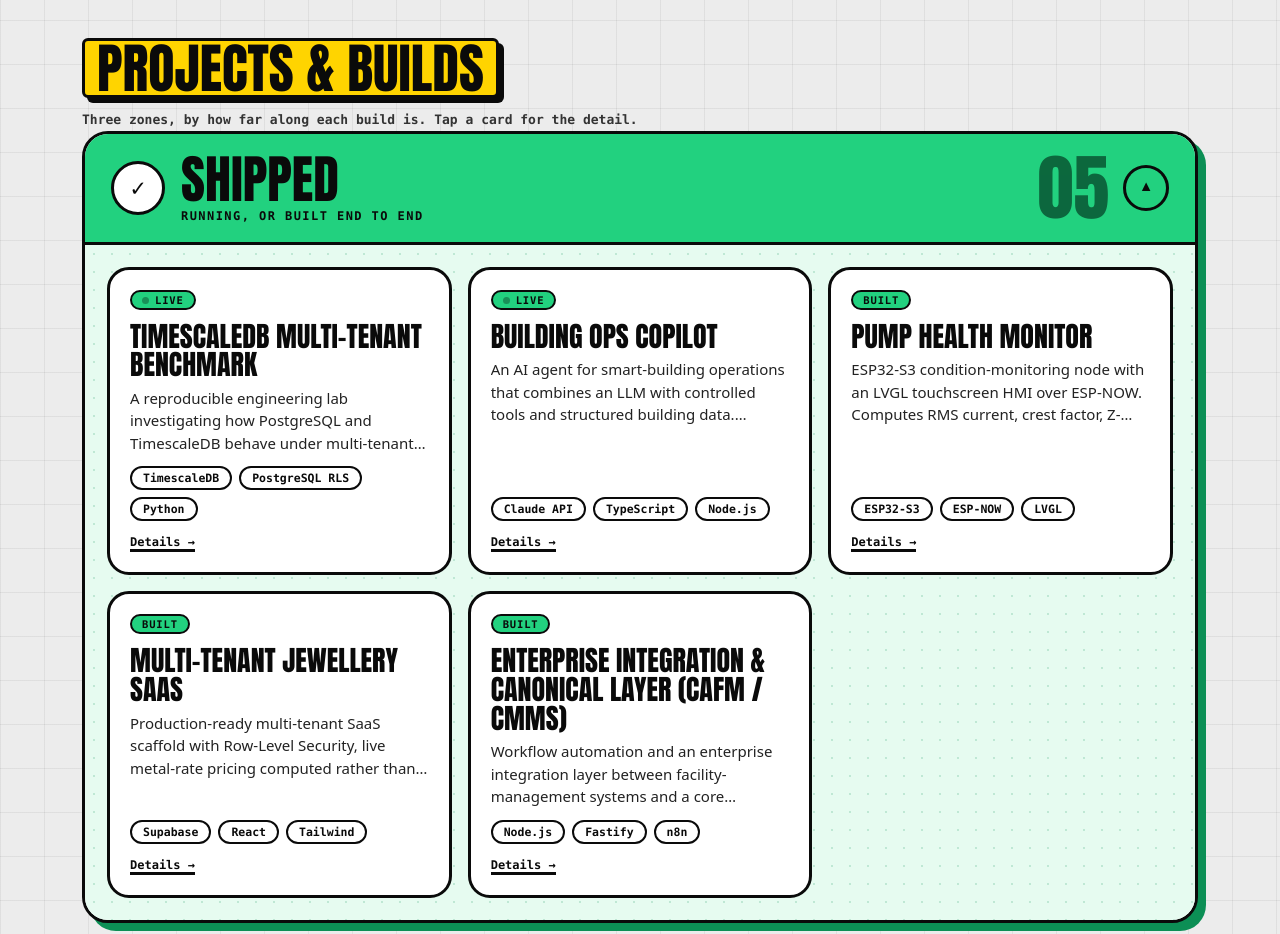
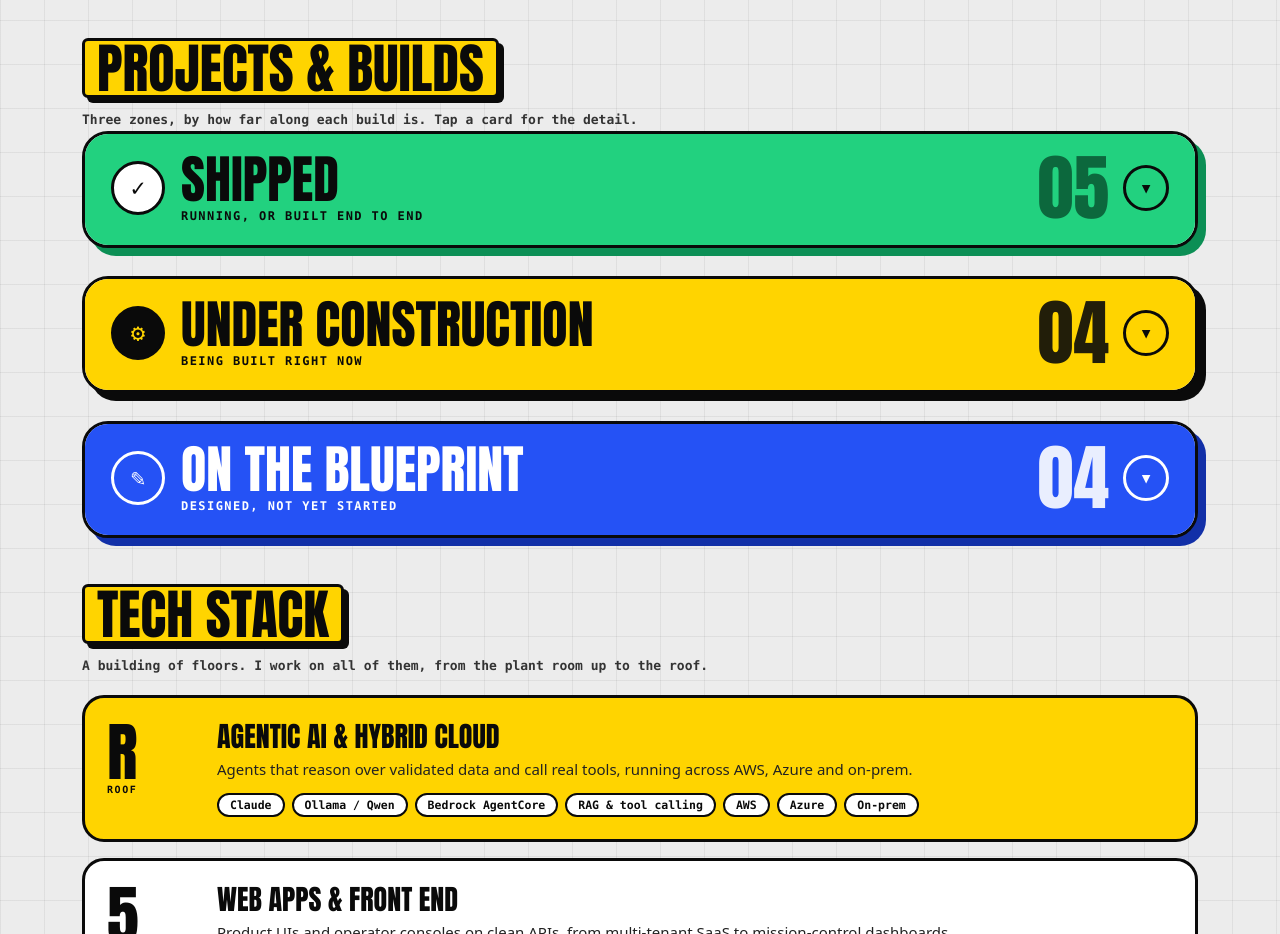
Before and after one commit to capt-jack-21/capt-jack-21.github.io, a plain HTML site: page experiment/index.html in a window 1280 px wide. Shown: the part 2620-3554 px from the top of the page. Drawn offline with Linux system fonts and the light colour scheme.

Commit message:
Experiment: project zones collapsed by default
Co-Authored-By: Claude Sonnet 5.5 <noreply@anthropic.com>
Claude-Session: https://claude.ai/code/session_01PsPejCWEqE5GGwYi4ey7t5

```diff
--- a/experiment/index.html
+++ b/experiment/index.html
@@ -462,8 +462,7 @@ const ZONES=[
  ["wip","Under construction","Being built right now",["wip"],"⚙"],
  ["plan","On the blueprint","Designed, not yet started",["plan"],"✎"]];
 document.getElementById("zones").innerHTML=ZONES.map(z=>{const items=PROJECTS.map((p,i)=>[p,i]).filter(x=>z[3].includes(x[0].st));
- return `<section class="zone z-${z[0]}"><div class="zh" role="button" tabindex="0" aria-expanded="${z[0]==="ship"}"><div class="zt"><span class="zi">${z[4]}</span><div><h3>${z[1]}</h3><p>${z[2]}</p></div></div><div class="zr"><div class="zn">${String(items.length).padStart(2,"0")}</div><span class="zc" aria-hidden="true">▾</span></div></div><div class="zw"><div class="zwi"><div class="zb">${items.map(([p,i])=>`<article class="c proj st-${p.st}" tabindex="0" role="button" data-proj="${i}" data-st="${p.st}"><div class="lab"><span class="pill ${p.st==="live"?"lv":""}">${STATUS[p.st]}</span></div><h3>${E(p.n)}</h3><p class="sm">${E(p.d)}</p><div class="chips">${chips(p.tags.slice(0,3))}</div>${p.st==="wip"?'<div class="bar"></div>':""}<span class="go">Details →</span></article>`).join("")}</div></div></div></section>`}).join("");
-document.querySelectorAll(".zone").forEach((z,i)=>{if(!i)z.classList.add("open")});
+ return `<section class="zone z-${z[0]}"><div class="zh" role="button" tabindex="0" aria-expanded="false"><div class="zt"><span class="zi">${z[4]}</span><div><h3>${z[1]}</h3><p>${z[2]}</p></div></div><div class="zr"><div class="zn">${String(items.length).padStart(2,"0")}</div><span class="zc" aria-hidden="true">▾</span></div></div><div class="zw"><div class="zwi"><div class="zb">${items.map(([p,i])=>`<article class="c proj st-${p.st}" tabindex="0" role="button" data-proj="${i}" data-st="${p.st}"><div class="lab"><span class="pill ${p.st==="live"?"lv":""}">${STATUS[p.st]}</span></div><h3>${E(p.n)}</h3><p class="sm">${E(p.d)}</p><div class="chips">${chips(p.tags.slice(0,3))}</div>${p.st==="wip"?'<div class="bar"></div>':""}<span class="go">Details →</span></article>`).join("")}</div></div></div></section>`}).join("");
 document.getElementById("zones").addEventListener("click",e=>{const h=e.target.closest(".zh");if(!h)return;const z=h.parentElement,o=z.classList.toggle("open");h.setAttribute("aria-expanded",o)});
 document.getElementById("zones").addEventListener("keydown",e=>{const h=e.target.closest(".zh");if(h&&(e.key==="Enter"||e.key===" ")){e.preventDefault();h.click()}});
 function openProj(i){const p=PROJECTS[i];D(`<div class="mh"><div class="k">${STATUS[p.st]}</div><h3>${E(p.n)}</h3><button class="x" aria-label="Close">×</button></div><div class="mb"><p style="margin-top:16px">${E(p.d)}</p>${p.facts?`<h4>At a glance</h4><div class="fx">${p.facts.map(f=>`<b>${E(f[0])}</b><span>${E(f[1])}</span>`).join("")}</div>`:""}<h4>Built with</h4><div class="chips">${chips(p.tags)}</div>${p.link?`<p style="margin-top:18px"><a class="btn p" href="${E(p.link)}">GitHub repo →</a></p>`:""}</div>`)}
```
